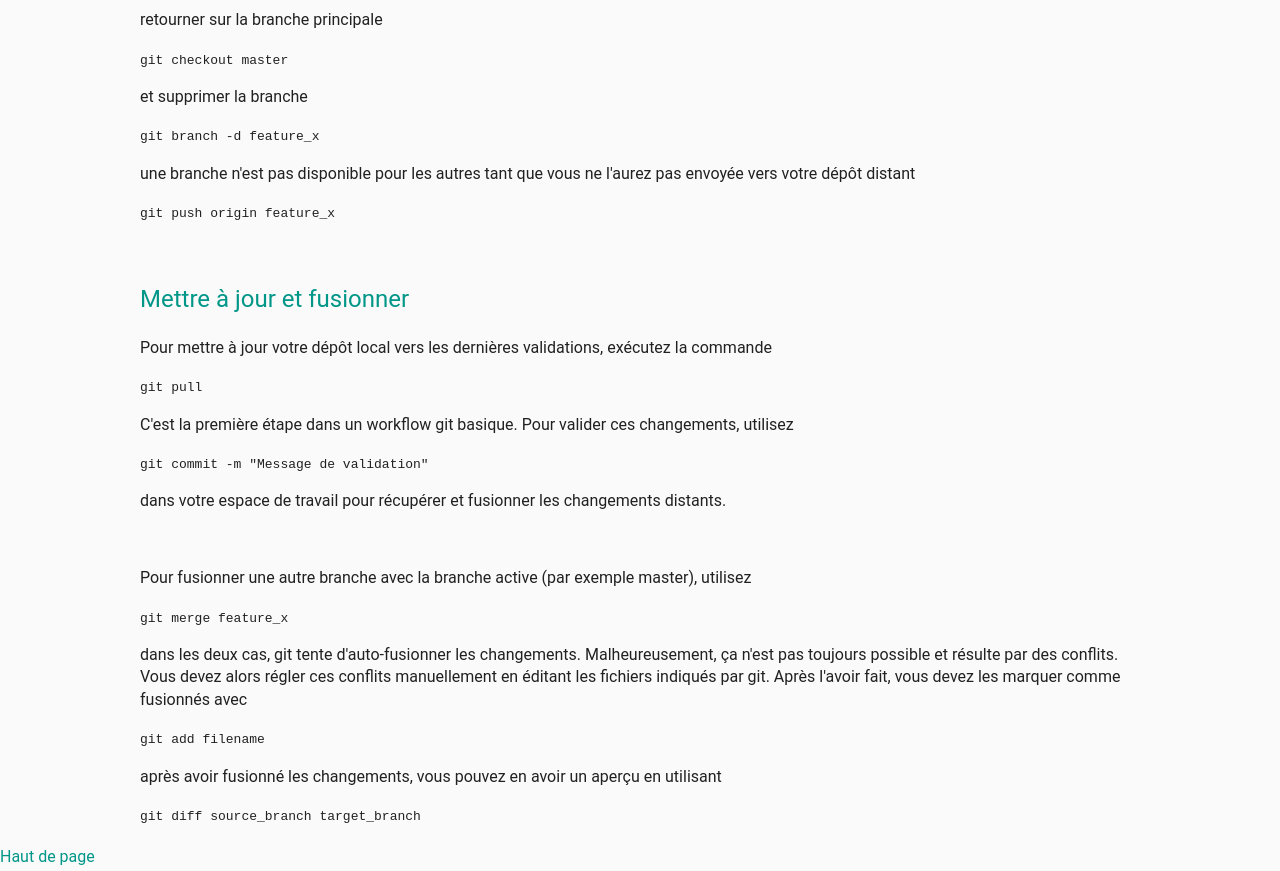
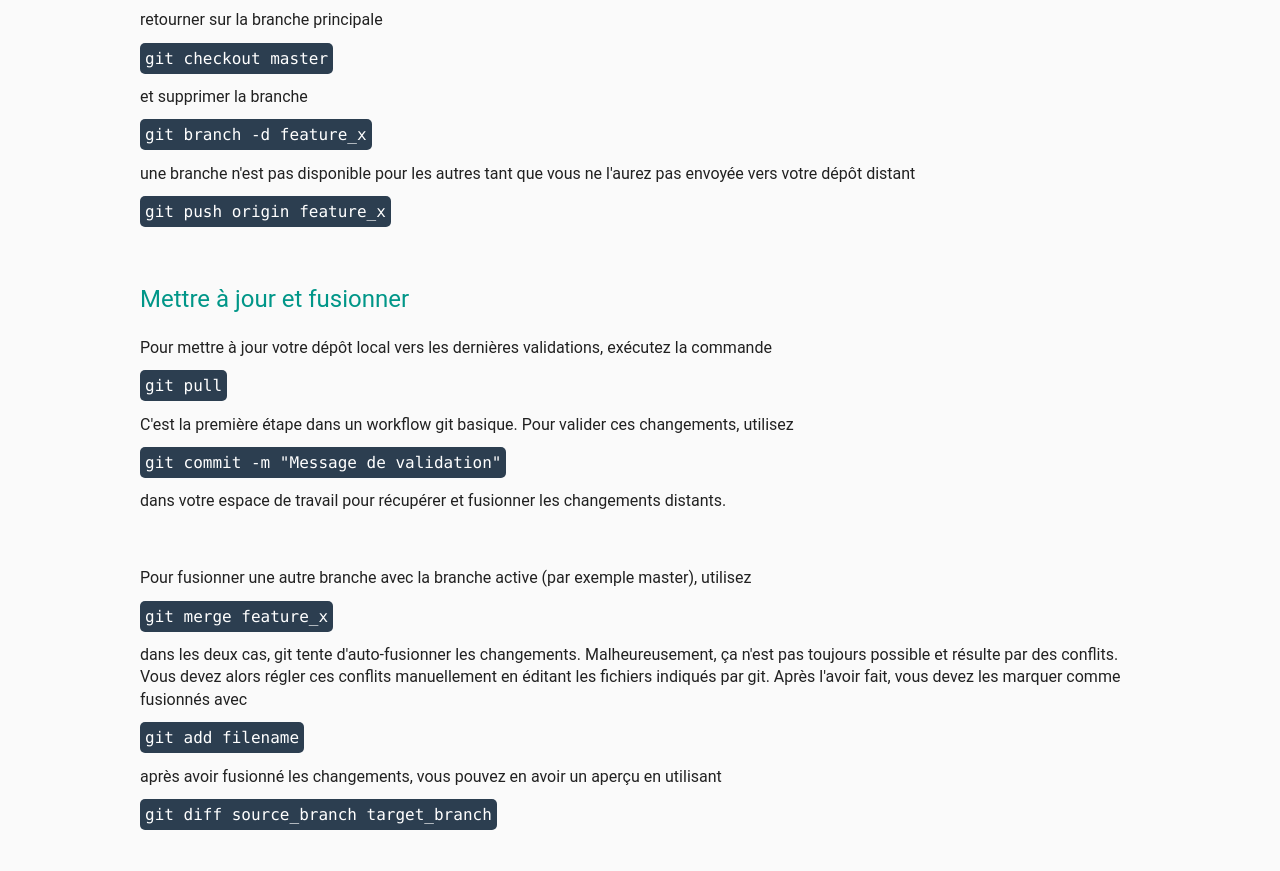
Before and after one commit to jibigit/cheat-sheet-git, a plain HTML site: page index.html in a window 1280 px wide. Shown: the part 1926-2797 px from the top of the page. Drawn offline with Linux system fonts and the light colour scheme; a web font is replaced by a local one.

Commit message:
code + text deco none on titles + Footer

```diff
--- a/style.css
+++ b/style.css
@@ -146,5 +146,34 @@ a {
 }
 
 a:hover {
-	text-decoration: underline;
+	text-decoration: underline; /* souligner les liens au passage souris */
 }
+
+
+
+code {
+    background-color: #2c3e50;
+	font-style: normal;
+    border-radius: 5px;
+    color: white;
+    padding: 5px 15px;
+    font-family: menlo, monospace;
+}
+
+
+code {
+	padding: 6px 5px;
+}
+
+h1 a, h2 a, h3 a, h4 a, h5 a, h6 a {
+	text-decoration: none;
+	color: inherit;
+}
+
+/* Footer */
+
+.footer {
+	text-align: center;
+	padding: 50px 20px;
+	font-size: 35px;
+}
```
